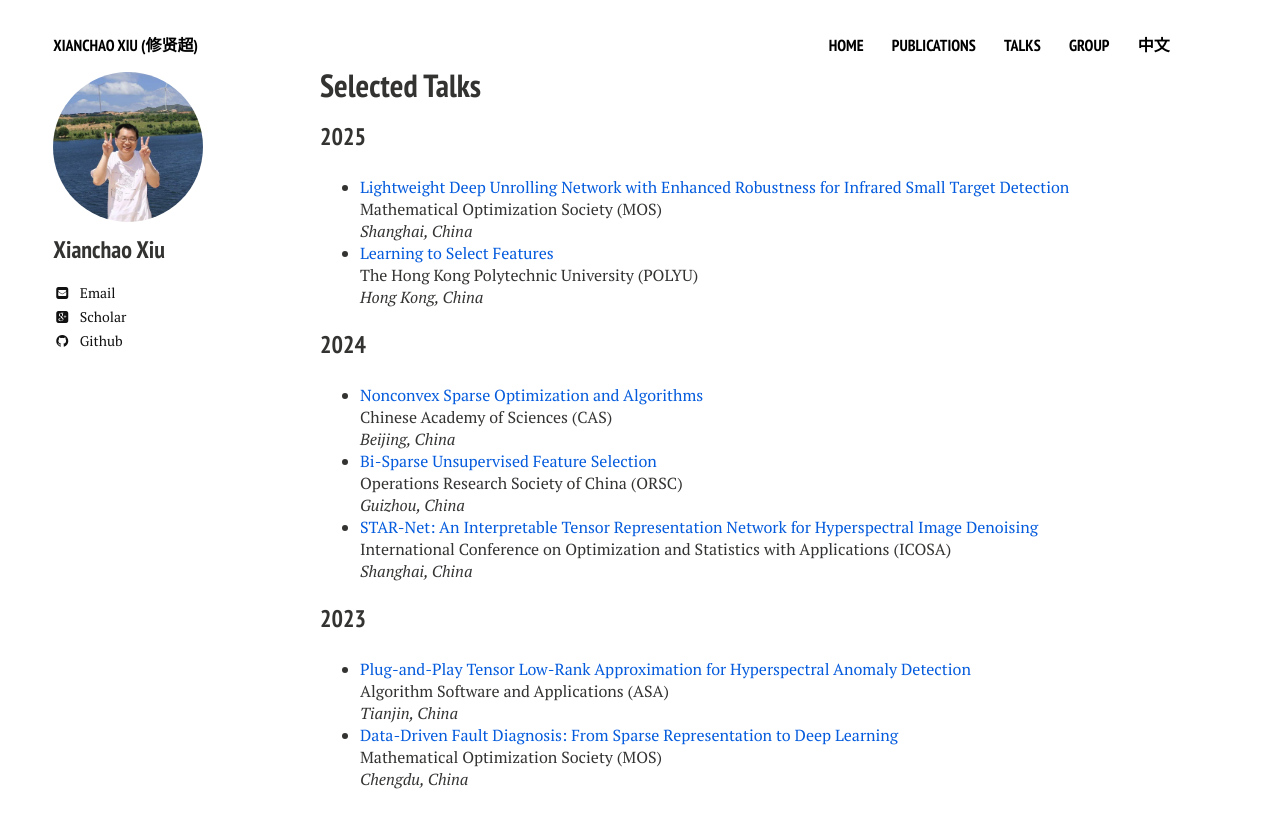
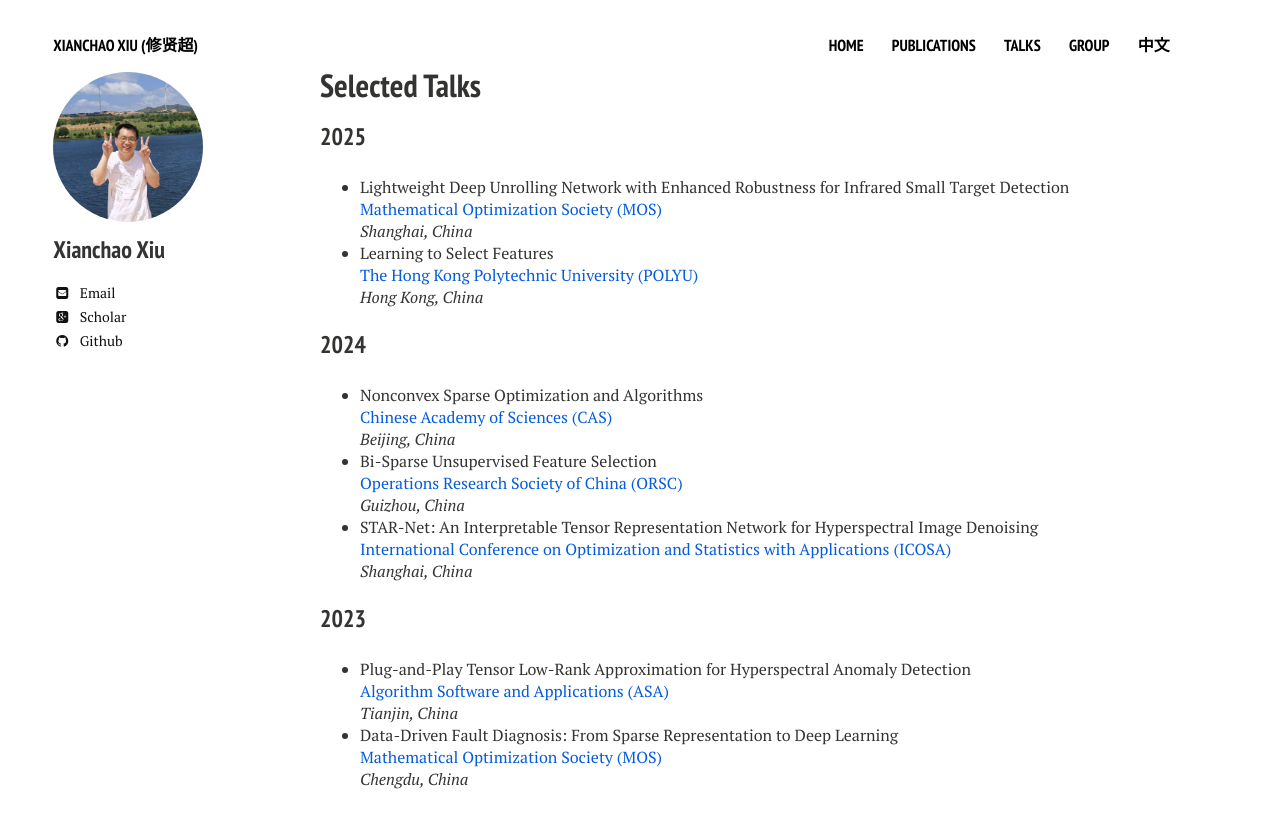
Before and after one commit to xianchaoxiu/xianchaoxiu.github.io, a Jekyll site: the page built from talks/index.md, in a window 1280 px wide. Shown: the top 828 px of the page. Built offline with Jekyll 4.4.1, drawn with Linux system fonts in a browser that asks for light colours; nearby versions of some CDN libraries.

Commit message:
Update index.md

```diff
--- a/talks/index.md
+++ b/talks/index.md
@@ -9,31 +9,31 @@ share: false
 
 
 ### 2025
-* <a href="../talks/2025-MOS.pdf" class="textlink" target="_blank"> Lightweight Deep Unrolling Network with Enhanced Robustness for Infrared Small Target Detection  </a> <br>
-Mathematical Optimization Society (MOS) <br>
+* Lightweight Deep Unrolling Network with Enhanced Robustness for Infrared Small Target Detection  <br>
+<a href="../talks/2025-MOS.pdf" class="textlink" target="_blank"> Mathematical Optimization Society (MOS) </a> <br>
 <i>Shanghai, China</i><br>
-* <a href="../talks/2025-POLYU.pdf" class="textlink" target="_blank"> Learning to Select Features </a> <br>
-The Hong Kong Polytechnic University (POLYU) <br>
+* Learning to Select Features <br>
+<a href="../talks/2025-POLYU.pdf" class="textlink" target="_blank"> The Hong Kong Polytechnic University (POLYU)  </a><br>
 <i>Hong Kong, China</i><br>
 
 
 ### 2024
 
-* <a href="../talks/2024-CAS.pdf" class="textlink" target="_blank"> Nonconvex Sparse Optimization and Algorithms</a> <br>
-Chinese Academy of Sciences (CAS) <br>
+* Nonconvex Sparse Optimization and Algorithms <br>
+<a href="../talks/2024-CAS.pdf" class="textlink" target="_blank"> Chinese Academy of Sciences (CAS)</a> <br>
 <i>Beijing, China</i><br>
-* <a href="../talks/2024-ORSC.pdf" class="textlink" target="_blank"> Bi-Sparse Unsupervised Feature Selection </a> <br>
-Operations Research Society of China  (ORSC) <br>
+* Bi-Sparse Unsupervised Feature Selection <br>
+<a href="../talks/2024-ORSC.pdf" class="textlink" target="_blank"> Operations Research Society of China  (ORSC)  </a><br>
 <i>Guizhou, China</i><br>
-* <a href="../talks/2024-ICOSA.pdf" class="textlink" target="_blank"> STAR-Net: An Interpretable Tensor Representation Network for Hyperspectral Image Denoising </a> <br>
-International Conference on Optimization and Statistics with Applications (ICOSA) <br>
+* STAR-Net: An Interpretable Tensor Representation Network for Hyperspectral Image Denoising <br>
+<a href="../talks/2024-ICOSA.pdf" class="textlink" target="_blank"> International Conference on Optimization and Statistics with Applications (ICOSA) </a> <br>
 <i>Shanghai, China</i><br>
 
 ### 2023
 
-* <a href="../talks/2023-ASA.pdf" class="textlink" target="_blank"> Plug-and-Play Tensor Low-Rank Approximation for Hyperspectral Anomaly Detection </a> <br>
-Algorithm Software and Applications (ASA) <br>
+* Plug-and-Play Tensor Low-Rank Approximation for Hyperspectral Anomaly Detection  <br>
+<a href="../talks/2023-ASA.pdf" class="textlink" target="_blank"> Algorithm Software and Applications (ASA)</a> <br>
 <i>Tianjin, China</i><br>
-* <a href="../talks/2023-MOS.pdf" class="textlink" target="_blank"> Data-Driven Fault Diagnosis: From Sparse Representation to Deep Learning </a> <br>
-Mathematical Optimization Society (MOS) <br>
+* Data-Driven Fault Diagnosis: From Sparse Representation to Deep Learning  <br>
+<a href="../talks/2023-MOS.pdf" class="textlink" target="_blank"> Mathematical Optimization Society (MOS) </a><br>
 <i>Chengdu, China</i><br>
```
